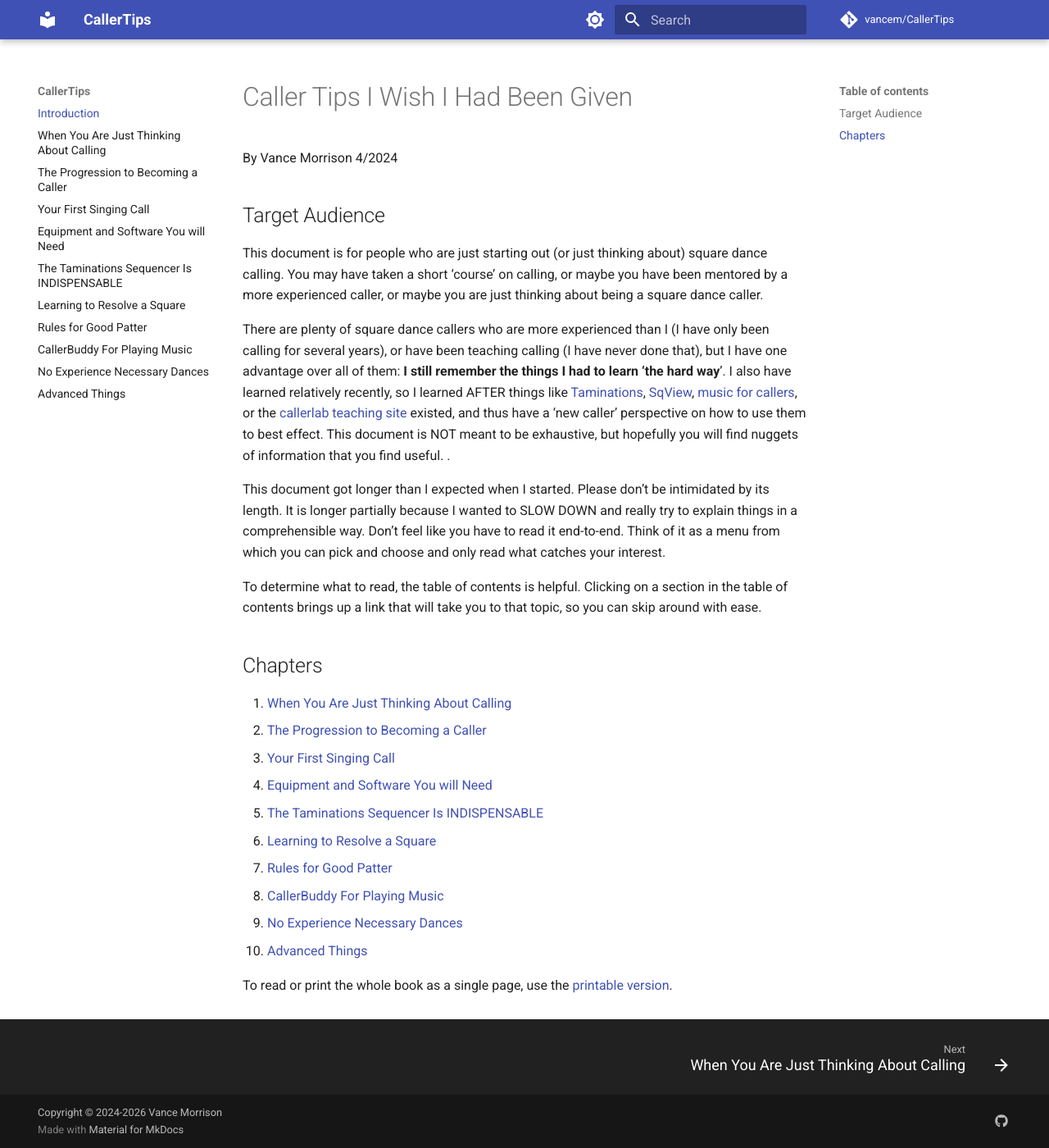
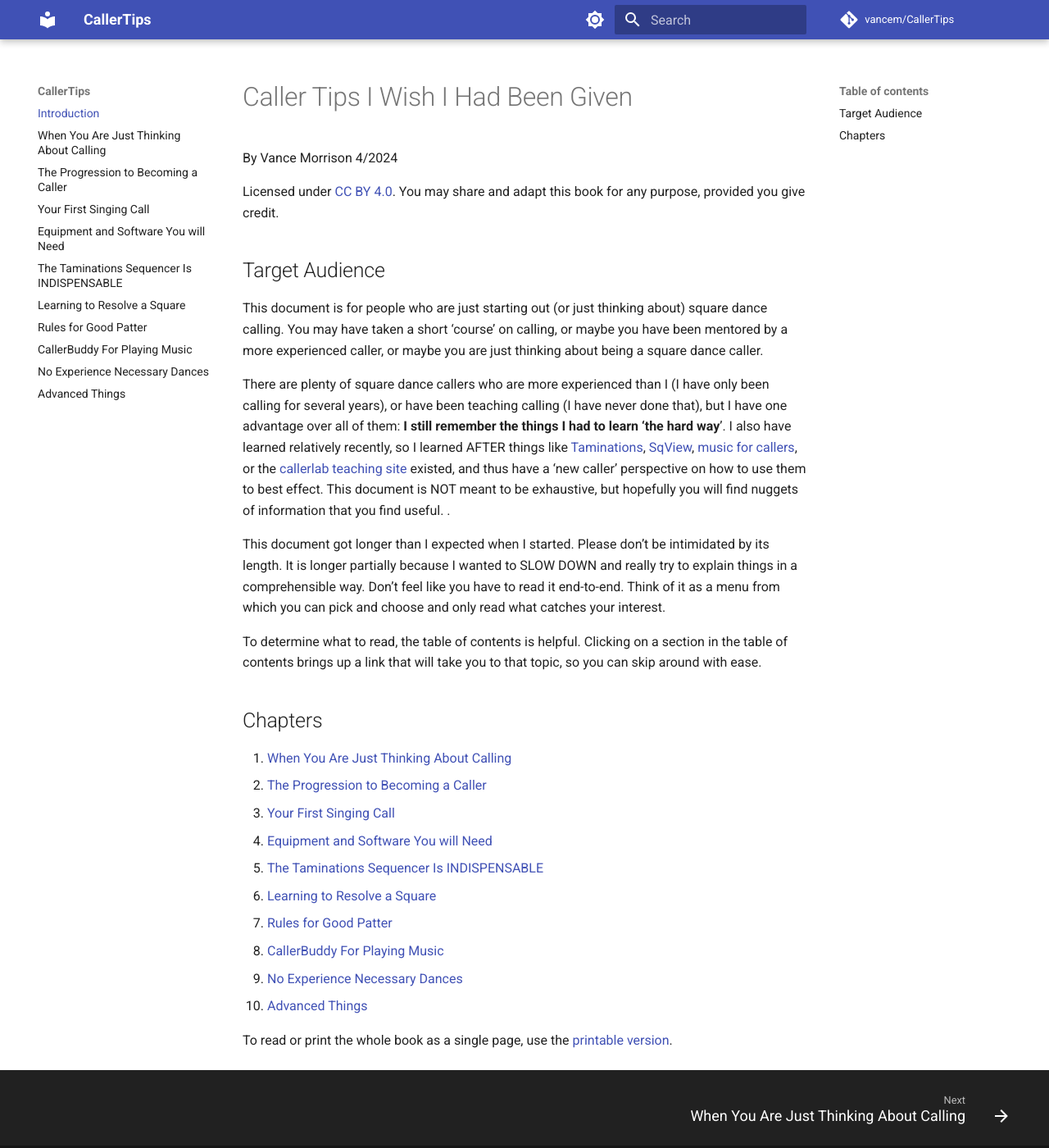
Before and after one commit to vancem/CallerTips, an MkDocs documentation site: the page built from docs/index.md, in a window 1280 px wide and 1400 px high. Shown: the whole window at 82% size. Built offline with MkDocs 1.6.1 and Material for MkDocs 9.7.7, drawn with Linux system fonts in a browser that asks for light colours; comment, search, counter and statistics services are not loaded; some of the changed text lies outside the part shown.

Commit message:
License the book CC BY 4.0 and add the Google site verification file.
Co-authored-by: Cursor <cursoragent@cursor.com>

```diff
--- /dev/null
+++ b/docs/google9f9f34b405a49230.html
@@ -0,0 +1 @@
+google-site-verification: google9f9f34b405a49230.html
--- a/docs/index.md
+++ b/docs/index.md
@@ -6,6 +6,8 @@ description: "CallerTips: free, practical advice for new and aspiring square dan
 # Caller Tips I Wish I Had Been Given
 
 By Vance Morrison    4/2024
+
+Licensed under [CC BY 4.0](https://creativecommons.org/licenses/by/4.0/). You may share and adapt this book for any purpose, provided you give credit.
 
 ## Target Audience
 
--- a/mkdocs.yml
+++ b/mkdocs.yml
@@ -7,7 +7,7 @@ site_description: >-
 site_author: Vance Morrison
 repo_url: https://github.com/vancem/CallerTips
 repo_name: vancem/CallerTips
-copyright: Copyright &copy; 2024-2026 Vance Morrison
+copyright: Copyright &copy; 2024-2026 Vance Morrison. Licensed under <a href="https://creativecommons.org/licenses/by/4.0/">CC BY 4.0</a>.
 
 theme:
   name: material
```
Also changed, not shown: README.md (+3 -0 lines), docs/06-learning-to-resolve-a-square.md (+6 -0 lines), 1 other file.
